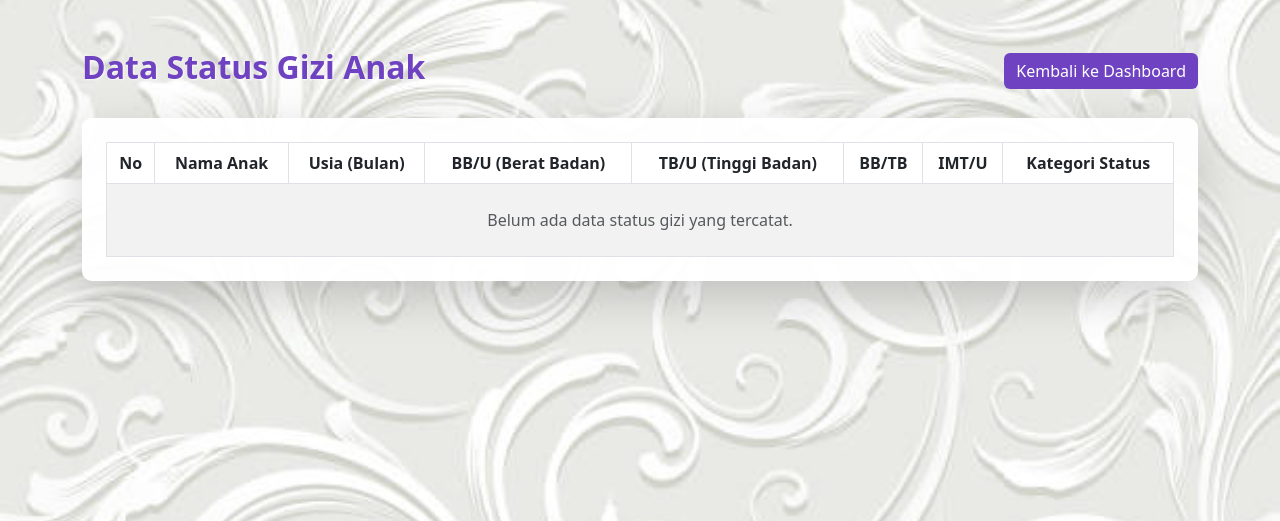
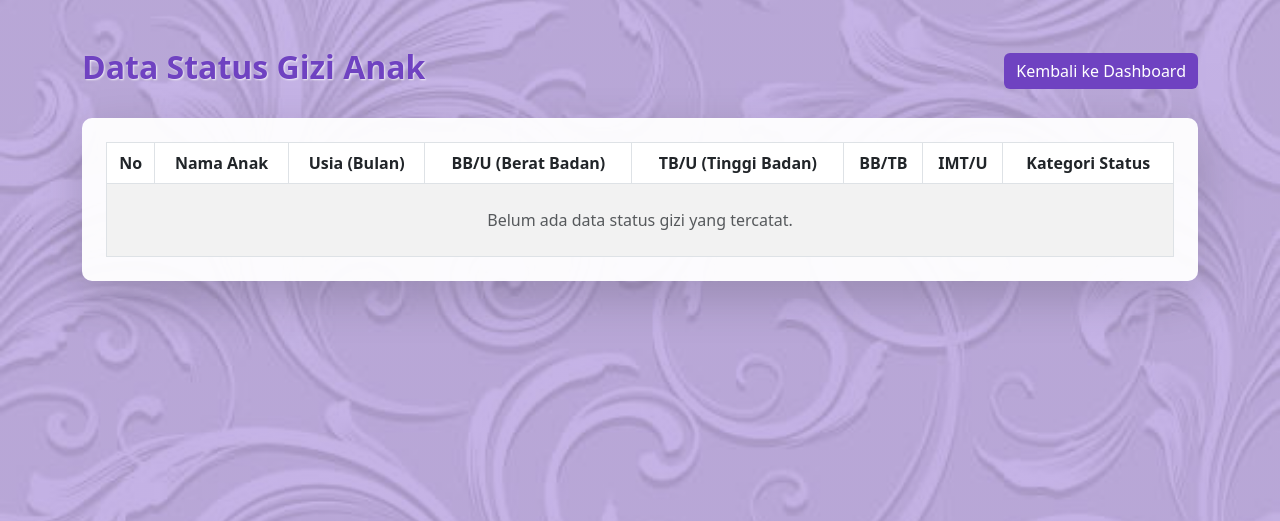
Before and after one commit to R4annnn1231/MIKADO, a Flask app: page /gizi in a window 1280 px wide. Shown: the top 521 px of the page. Run offline with Flask 3, Linux system fonts and the light colour scheme; the visitor is signed in with stand-in values (Sample User, id 1); data that the repository does not hold is empty.

Commit message:
Update ui_gizi.html

```diff
--- a/templates/ui_gizi.html
+++ b/templates/ui_gizi.html
@@ -8,14 +8,14 @@
     <link href="https://cdn.jsdelivr.net/npm/bootstrap@5.3.0/dist/css/bootstrap.min.css" rel="stylesheet">
     <style>
         body {
-            /* Warna dasar ungu cadangan kalau gambar lambat loading */
-            background-color: #6f42c1;
-            /* Memanggil background.jpg ungu Anda dari folder static */
-            background-image: url("{{ url_for('static', filename='background.jpg') }}");
+            /* Efek overlay ungu transparan menimpa background.jpg biar warna ungunya makin keluar */
+            background: linear-gradient(rgba(111, 66, 193, 0.4), rgba(111, 66, 193, 0.4)),
+                        url("{{ url_for('static', filename='background.jpg') }}");
             background-size: cover;
             background-position: center;
             background-attachment: fixed;
             background-repeat: no-repeat;
+            background-color: #6f42c1;
         }
 
         .card {
@@ -23,9 +23,8 @@
             border-radius: 10px;
         }
 
-        /* Membuat class custom warna ungu */
         .text-ungu {
-            color: #6f42c1 !important; /* Kode hex warna ungu */
+            color: #6f42c1 !important;
         }
         .bg-ungu {
             background-color: #6f42c1 !important;
@@ -66,7 +65,6 @@
                             </tr>
                         </thead>
                         <tbody>
-                            <!-- Loop data_gizi dari app.py -->
                             {% if data_gizi %}
                                 {% for gizi in data_gizi %}
                                 <tr>
```
